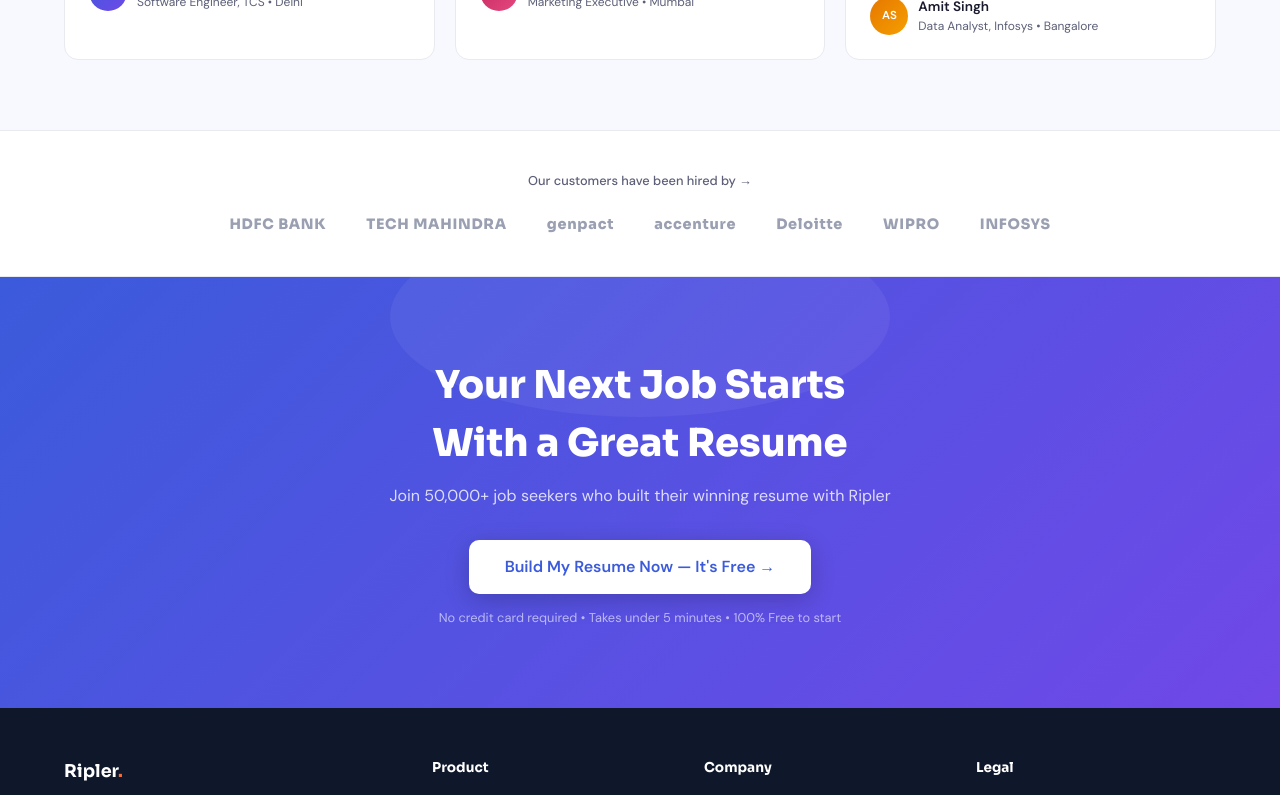
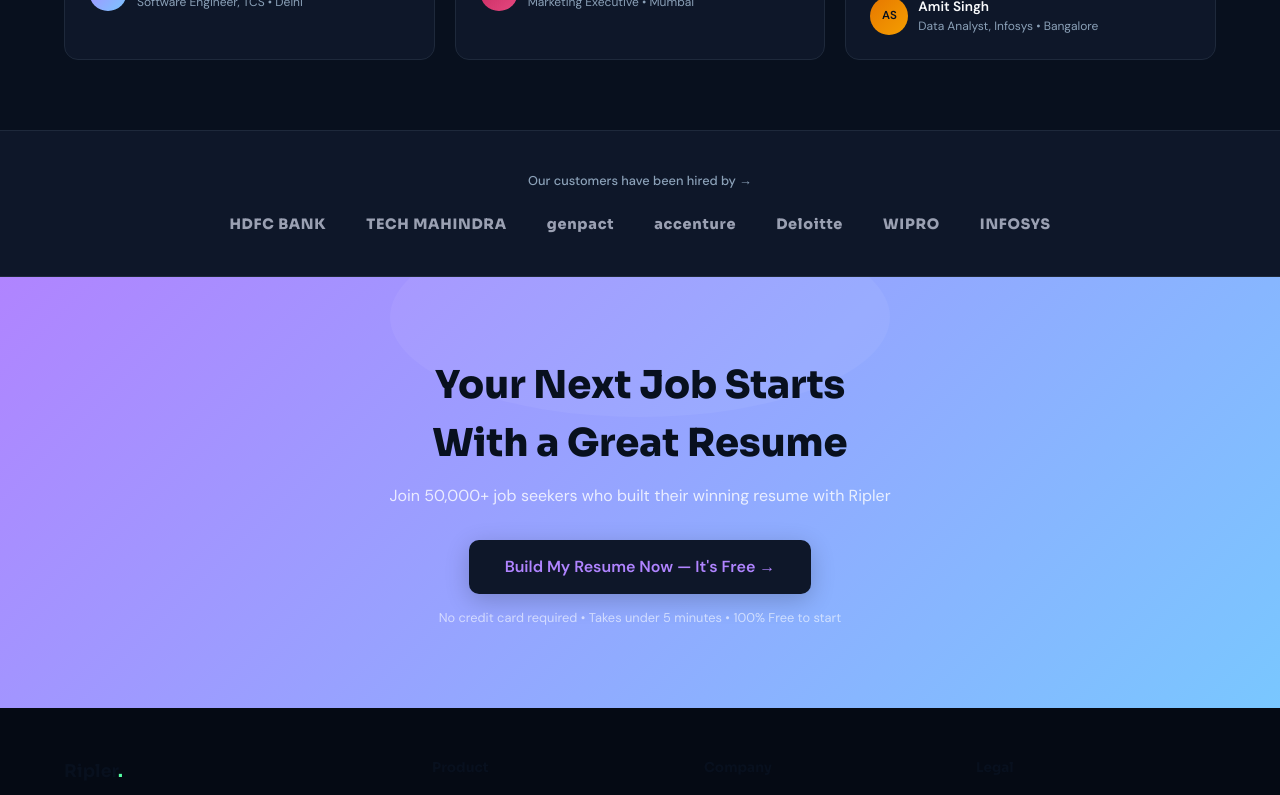
Before and after one commit to mrrohitt22-a11y/Ripler.Ai, a Next.js app: page / in a window 1280 px wide. Shown: the part 3360-4155 px from the top of the page. Built offline with nearby package versions, Linux system fonts and the light colour scheme; no server answers.

Commit message:
Dark Premium Aurora theme applied project-wide

```diff
--- a/src/app/globals.css
+++ b/src/app/globals.css
@@ -4,32 +4,32 @@
 
 @layer base {
   :root {
-    --background: 231 100% 98%; /* #F8F9FF */
-    --foreground: 240 28% 14%; /* #1A1A2E */
-    --card: 0 0% 100%;
-    --card-foreground: 240 28% 14%;
-    --popover: 0 0% 100%;
-    --popover-foreground: 240 28% 14%;
-    --primary: 228 69% 55%; /* #3B5BDB */
-    --primary-foreground: 0 0% 100%;
-    --secondary: 231 40% 95%; /* #EEF2FF */
-    --secondary-foreground: 228 69% 55%;
-    --muted: 230 20% 94%;
-    --muted-foreground: 233 13% 41%; /* #5C5F77 */
-    --accent: 16 100% 60%; /* #FF6B35 */
-    --accent-foreground: 0 0% 100%;
+    --background: 218 58% 8%; /* #08101E */
+    --foreground: 210 40% 98%; /* #F8FAFC */
+    --card: 220 49% 11%; /* #0E1729 */
+    --card-foreground: 210 40% 98%;
+    --popover: 220 49% 11%;
+    --popover-foreground: 210 40% 98%;
+    --primary: 261 100% 76%; /* #B084FF */
+    --primary-foreground: 218 58% 8%; /* Dark text on purple */
+    --secondary: 217 32% 15%;
+    --secondary-foreground: 261 100% 76%;
+    --muted: 220 39% 14%;
+    --muted-foreground: 211 25% 63%; /* #8BA1B8 */
+    --accent: 147 100% 67%; /* #56FFA4 */
+    --accent-foreground: 218 58% 8%;
     --destructive: 0 84.2% 60.2%;
     --destructive-foreground: 0 0% 98%;
-    --border: 225 21% 93%; /* #E8EAF0 */
-    --input: 225 21% 93%;
-    --ring: 228 69% 55%;
+    --border: 217 32% 17%; /* #1E293B */
+    --input: 217 32% 17%;
+    --ring: 261 100% 76%;
     --radius: 0.75rem;
 
-    --sidebar-background: 240 28% 14%;
-    --sidebar-foreground: 231 100% 98%;
-    --sidebar-primary: 228 69% 55%;
-    --sidebar-accent: 240 28% 20%;
-    --sidebar-border: 240 28% 25%;
+    --sidebar-background: 220 49% 11%;
+    --sidebar-foreground: 210 40% 98%;
+    --sidebar-primary: 261 100% 76%;
+    --sidebar-accent: 217 32% 17%;
+    --sidebar-border: 217 32% 17%;
   }
 }
 
--- a/src/app/landing.css
+++ b/src/app/landing.css
@@ -1,18 +1,18 @@
 *, *::before, *::after { box-sizing: border-box; margin: 0; padding: 0; }
 
 :root {
-  --blue: #3B5BDB;
-  --blue-light: #EEF2FF;
-  --blue-dark: #2F4AC2;
-  --purple: #7048E8;
-  --green: #2F9E44;
-  --text: #1A1A2E;
-  --muted: #5C5F77;
-  --border: #E8EAF0;
-  --bg: #F8F9FF;
-  --white: #FFFFFF;
-  --accent: #FF6B35;
-  --star: #F59F00;
+  --blue: #B084FF;
+  --blue-light: rgba(176, 132, 255, 0.1);
+  --blue-dark: #814DF4;
+  --purple: #79C7FF;
+  --green: #56FFA4;
+  --text: #F8FAFC;
+  --muted: #8BA1B8;
+  --border: #1E293B;
+  --bg: #08101E;
+  --white: #0E1729;
+  --accent: #56FFA4;
+  --star: #56FFA4;
 }
 
 html { scroll-behavior: smooth; }
@@ -26,7 +26,7 @@
 /* NAVBAR */
 nav {
   position: sticky; top: 0; z-index: 999;
-  background: rgba(255,255,255,0.95);
+  background: rgba(8, 16, 30, 0.85);
   backdrop-filter: blur(12px);
   border-bottom: 1px solid var(--border);
   padding: 0 5%;
@@ -34,7 +34,7 @@
   display: flex; align-items: center; justify-content: space-between;
   transition: box-shadow 0.3s;
 }
-nav.scrolled { box-shadow: 0 2px 20px rgba(59,91,219,0.08); }
+nav.scrolled { box-shadow: 0 2px 20px rgba(176,132,255,0.08); }
 .nav-logo {
   font-family: 'Sora', sans-serif;
   font-size: 1.15rem; font-weight: 700;
@@ -73,20 +73,20 @@
   grid-template-columns: 1fr 1fr;
   gap: 40px;
   align-items: center;
-  background: linear-gradient(160deg, #F8F9FF 0%, #EEF2FF 50%, #F3F0FF 100%);
+  background: linear-gradient(160deg, var(--bg) 0%, #0C1525 50%, #121E36 100%);
   position: relative; overflow: hidden;
 }
 .hero::before {
   content: '';
   position: absolute; top: -80px; right: -80px;
   width: 400px; height: 400px;
-  background: radial-gradient(circle, rgba(112,72,232,0.07) 0%, transparent 70%);
+  background: radial-gradient(circle, rgba(176,132,255,0.15) 0%, transparent 70%);
   border-radius: 50%; pointer-events: none;
 }
 .hero-left { position: relative; z-index: 2; }
 .hero-badge {
   display: inline-flex; align-items: center; gap: 6px;
-  background: var(--blue-light); border: 1px solid rgba(59,91,219,0.2);
+  background: var(--blue-light); border: 1px solid rgba(176,132,255,0.2);
   color: var(--blue); font-size: 0.78rem; font-weight: 600;
   padding: 5px 12px; border-radius: 20px; margin-bottom: 20px;
   letter-spacing: 0.02em;
@@ -118,11 +118,11 @@
 }
 .btn-primary {
   background: linear-gradient(135deg, var(--blue), var(--purple));
-  color: white; border: none; padding: 13px 28px;
+  color: #08101E; border: none; padding: 13px 28px;
   border-radius: 10px; font-size: 0.95rem; font-weight: 600;
   cursor: pointer; text-decoration: none;
   display: inline-flex; align-items: center; gap: 8px;
-  box-shadow: 0 4px 20px rgba(59,91,219,0.35);
+  box-shadow: 0 4px 20px rgba(176,132,255,0.35);
   transition: all 0.25s; font-family: 'DM Sans', sans-serif;
   position: relative; overflow: hidden;
 }
@@ -133,9 +133,9 @@
   transition: left 0.5s;
 }
 .btn-primary:hover::after { left: 100%; }
-.btn-primary:hover { transform: translateY(-2px); box-shadow: 0 8px 28px rgba(59,91,219,0.4); }
+.btn-primary:hover { transform: translateY(-2px); box-shadow: 0 8px 28px rgba(176,132,255,0.4); }
 .btn-outline {
-  background: white; color: var(--text);
+  background: var(--white); color: var(--text);
   border: 1.5px solid var(--border); padding: 13px 24px;
   border-radius: 10px; font-size: 0.95rem; font-weight: 600;
   cursor: pointer; text-decoration: none;
@@ -151,9 +151,9 @@
 .avatars span {
   width: 30px; height: 30px; border-radius: 50%;
   background: linear-gradient(135deg, var(--blue), var(--purple));
-  border: 2px solid white; margin-left: -8px;
+  border: 2px solid var(--white); margin-left: -8px;
   display: flex; align-items: center; justify-content: center;
-  font-size: 0.65rem; font-weight: 700; color: white;
+  font-size: 0.65rem; font-weight: 700; color: #08101E;
 }
 .avatars span:first-child { margin-left: 0; }
 .stars { color: var(--star); font-size: 0.88rem; }
@@ -163,18 +163,18 @@
   margin-top: 14px; font-size: 0.78rem; color: var(--muted);
 }
 .trustpilot-score {
-  background: #00B67A; color: white;
+  background: var(--green); color: #08101E; color: #08101E;
   padding: 3px 8px; border-radius: 4px; font-weight: 700;
   font-size: 0.75rem;
 }
-.tp-stars { color: #00B67A; }
+.tp-stars { color: var(--green); }
 
 /* RESUME MOCKUP */
 .hero-right { display: flex; justify-content: center; align-items: center; position: relative; }
 .resume-card {
-  background: white;
+  background: var(--white);
   border-radius: 12px;
-  box-shadow: 0 20px 60px rgba(59,91,219,0.15), 0 4px 20px rgba(0,0,0,0.08);
+  box-shadow: 0 20px 60px rgba(176,132,255,0.15), 0 4px 20px rgba(0,0,0,0.08);
   width: 280px; padding: 20px;
   animation: floatCard 4s ease-in-out infinite;
   position: relative;
@@ -186,7 +186,7 @@
 .ats-badge {
   position: absolute; top: -14px; right: -14px;
   background: linear-gradient(135deg, #2F9E44, #40C057);
-  color: white; border-radius: 20px;
+  color: #08101E; border-radius: 20px;
   padding: 5px 12px; font-size: 0.72rem; font-weight: 700;
   box-shadow: 0 4px 12px rgba(47,158,68,0.4);
   white-space: nowrap;
@@ -224,7 +224,7 @@
 }
 .floating-chip {
   position: absolute;
-  background: white; border-radius: 10px;
+  background: var(--white); border-radius: 10px;
   padding: 8px 12px; font-size: 0.72rem; font-weight: 600;
   box-shadow: 0 4px 16px rgba(0,0,0,0.12);
   display: flex; align-items: center; gap: 6px;
@@ -264,7 +264,7 @@
 
 /* RESULTS SECTION */
 .results-section {
-  background: white;
+  background: var(--white);
   display: grid; grid-template-columns: 1fr 1fr;
   gap: 60px; align-items: center;
 }
@@ -287,13 +287,13 @@
 .choose-btn {
   display: inline-flex; align-items: center; gap: 8px;
   background: linear-gradient(135deg, var(--blue), var(--purple));
-  color: white; border: none; padding: 14px 28px;
+  color: #08101E; border: none; padding: 14px 28px;
   border-radius: 10px; font-size: 0.95rem; font-weight: 600;
   cursor: pointer; font-family: 'DM Sans', sans-serif;
-  box-shadow: 0 4px 20px rgba(59,91,219,0.3);
+  box-shadow: 0 4px 20px rgba(176,132,255,0.3);
   transition: all 0.25s; text-decoration: none;
 }
-.choose-btn:hover { transform: translateY(-2px); box-shadow: 0 8px 28px rgba(59,91,219,0.4); }
+.choose-btn:hover { transform: translateY(-2px); box-shadow: 0 8px 28px rgba(176,132,255,0.4); }
 .result-header { display: flex; justify-content: space-between; align-items: flex-end; margin-bottom: 20px; }
 .result-header p { font-size: 0.82rem; color: var(--muted); max-width: none; margin: 0; }
 
@@ -305,12 +305,12 @@
   gap: 20px;
 }
 .feature-card {
-  background: white; border-radius: 14px;
+  background: var(--white); border-radius: 14px;
   border: 1px solid var(--border);
   overflow: hidden; cursor: pointer;
   transition: all 0.3s;
 }
-.feature-card:hover { border-color: rgba(59,91,219,0.3); box-shadow: 0 8px 30px rgba(59,91,219,0.1); transform: translateY(-4px); }
+.feature-card:hover { border-color: rgba(176,132,255,0.3); box-shadow: 0 8px 30px rgba(176,132,255,0.1); transform: translateY(-4px); }
 .feature-card-img {
   height: 150px;
   display: flex; align-items: center; justify-content: center;
@@ -320,14 +320,14 @@
 }
 .feature-card-img::after {
   content: ''; position: absolute; inset: 0;
-  background: linear-gradient(135deg, rgba(59,91,219,0.04), rgba(112,72,232,0.06));
+  background: linear-gradient(135deg, rgba(176,132,255,0.04), rgba(112,72,232,0.06));
 }
 .feature-card-body { padding: 16px 18px; }
 .feature-card-body h4 { font-family: 'Sora', sans-serif; font-weight: 700; font-size: 0.9rem; margin-bottom: 4px; }
 .feature-card-body p { font-size: 0.8rem; color: var(--muted); line-height: 1.5; }
 
 /* TEMPLATES */
-.templates-section { background: white; }
+.templates-section { background: var(--white); }
 .templates-row { display: flex; justify-content: space-between; align-items: center; margin-bottom: 28px; }
 .templates-row h2 { margin-bottom: 0; }
 .template-grid {
@@ -343,7 +343,7 @@
   overflow: hidden; position: relative;
   transition: all 0.3s;
 }
-.template-card:hover { border-color: var(--blue); box-shadow: 0 8px 30px rgba(59,91,219,0.15); }
+.template-card:hover { border-color: var(--blue); box-shadow: 0 8px 30px rgba(176,132,255,0.15); }
 .template-card:hover .template-overlay { opacity: 1; }
 .template-inner { flex: 1; padding: 14px; }
 .t-header { display: flex; gap: 8px; align-items: center; margin-bottom: 10px; }
@@ -358,19 +358,19 @@
 .t-body-lines { margin-top: 8px; }
 .t-divider { height: 1.5px; background: var(--border); margin: 8px 0; }
 .template-label {
-  background: white; padding: 8px 14px;
+  background: var(--white); padding: 8px 14px;
   border-top: 1px solid var(--border);
   font-size: 0.75rem; font-weight: 600; color: var(--muted);
 }
 .template-overlay {
   position: absolute; inset: 0;
-  background: rgba(59,91,219,0.88);
+  background: rgba(176,132,255,0.88);
   display: flex; align-items: center; justify-content: center;
   opacity: 0; transition: opacity 0.25s;
   border-radius: 10px;
 }
 .template-overlay button {
-  background: white; color: var(--blue);
+  background: var(--white); color: var(--blue);
   border: none; padding: 10px 20px; border-radius: 8px;
   font-weight: 700; font-size: 0.85rem; cursor: pointer;
   font-family: 'DM Sans', sans-serif;
@@ -387,7 +387,7 @@
 }
 .stat-num {
   font-family: 'Sora', sans-serif;
-  font-size: 2.2rem; font-weight: 800; color: white;
+  font-size: 2.2rem; font-weight: 800; color: #08101E;
   margin-bottom: 4px;
 }
 .stat-num span { color: #7C8CF8; }
@@ -400,11 +400,11 @@
   gap: 20px;
 }
 .testimonial-card {
-  background: white; border-radius: 14px;
+  background: var(--white); border-radius: 14px;
   padding: 24px; border: 1px solid var(--border);
   transition: all 0.3s;
 }
-.testimonial-card:hover { box-shadow: 0 8px 30px rgba(59,91,219,0.1); transform: translateY(-3px); }
+.testimonial-card:hover { box-shadow: 0 8px 30px rgba(176,132,255,0.1); transform: translateY(-3px); }
 .test-stars { color: var(--star); font-size: 0.9rem; margin-bottom: 12px; }
 .test-text { font-size: 0.88rem; color: var(--muted); line-height: 1.7; margin-bottom: 16px; font-style: italic; }
 .test-author { display: flex; align-items: center; gap: 10px; }
@@ -412,7 +412,7 @@
   width: 38px; height: 38px; border-radius: 50%;
   background: linear-gradient(135deg, var(--blue), var(--purple));
   display: flex; align-items: center; justify-content: center;
-  font-size: 0.72rem; font-weight: 700; color: white;
+  font-size: 0.72rem; font-weight: 700; color: #08101E;
   flex-shrink: 0;
 }
 .test-name { font-weight: 700; font-size: 0.85rem; }
@@ -420,7 +420,7 @@
 
 /* COMPANIES */
 .companies-section {
-  background: white; padding: 40px 5%; text-align: center;
+  background: var(--white); padding: 40px 5%; text-align: center;
   border-top: 1px solid var(--border); border-bottom: 1px solid var(--border);
 }
 .companies-label { font-size: 0.8rem; color: var(--muted); margin-bottom: 24px; font-weight: 500; }
@@ -452,11 +452,11 @@
 .cta-section h2 {
   font-family: 'Sora', sans-serif;
   font-size: clamp(1.8rem, 3vw, 2.5rem);
-  font-weight: 800; color: white; margin-bottom: 12px;
+  font-weight: 800; color: #08101E; margin-bottom: 12px;
 }
 .cta-section p { color: rgba(255,255,255,0.8); margin-bottom: 32px; font-size: 1rem; }
 .btn-white {
-  background: white; color: var(--blue);
+  background: var(--white); color: var(--blue);
   border: none; padding: 15px 36px; border-radius: 10px;
   font-size: 1rem; font-weight: 700; cursor: pointer;
   font-family: 'DM Sans', sans-serif;
@@ -469,7 +469,7 @@
 
 /* FOOTER */
 footer {
-  background: #0F172A; color: rgba(255,255,255,0.7);
+  background: #050A14; color: rgba(255,255,255,0.7);
   padding: 50px 5% 28px;
 }
 .footer-grid {
@@ -478,13 +478,13 @@
 }
 .footer-logo-text {
   font-family: 'Sora', sans-serif; font-size: 1.1rem; font-weight: 700;
-  color: white; margin-bottom: 8px; display: block;
+  color: #08101E; margin-bottom: 8px; display: block;
 }
 .footer-tagline { font-size: 0.82rem; line-height: 1.6; margin-bottom: 16px; }
-.footer-h { font-family: 'Sora', sans-serif; font-weight: 700; color: white; font-size: 0.85rem; margin-bottom: 14px; }
+.footer-h { font-family: 'Sora', sans-serif; font-weight: 700; color: #08101E; font-size: 0.85rem; margin-bottom: 14px; }
 .footer-links { list-style: none; display: flex; flex-direction: column; gap: 8px; }
 .footer-links a { color: rgba(255,255,255,0.6); text-decoration: none; font-size: 0.82rem; transition: color 0.2s; }
-.footer-links a:hover { color: white; }
+.footer-links a:hover { color: #08101E; }
 .footer-bottom {
   border-top: 1px solid rgba(255,255,255,0.1); padding-top: 20px;
   display: flex; justify-content: space-between; align-items: center;
@@ -509,7 +509,7 @@
 }
 .modal-overlay.open { opacity: 1; pointer-events: all; }
 .modal {
-  background: white; border-radius: 20px; padding: 40px;
+  background: var(--white); border-radius: 20px; padding: 40px;
   width: 420px; max-width: 90%;
   box-shadow: 0 24px 80px rgba(0,0,0,0.2);
   transform: translateY(20px) scale(0.97);
@@ -527,7 +527,7 @@
   cursor: pointer; color: var(--muted); border: none; background: none;
   font-family: 'DM Sans', sans-serif; transition: all 0.2s;
 }
-.modal-tab.active { background: white; color: var(--blue); box-shadow: 0 1px 6px rgba(0,0,0,0.1); }
+.modal-tab.active { background: var(--white); color: var(--blue); box-shadow: 0 1px 6px rgba(0,0,0,0.1); }
 .modal-input-group { margin-bottom: 14px; }
 .modal-input-group label { font-size: 0.82rem; font-weight: 600; margin-bottom: 5px; display: block; }
 .modal-input-group input {
@@ -539,12 +539,12 @@
 .modal-submit {
   width: 100%; padding: 13px; border-radius: 10px;
   background: linear-gradient(135deg, var(--blue), var(--purple));
-  color: white; border: none; font-size: 0.95rem; font-weight: 700;
+  color: #08101E; border: none; font-size: 0.95rem; font-weight: 700;
   cursor: pointer; font-family: 'DM Sans', sans-serif;
-  box-shadow: 0 4px 16px rgba(59,91,219,0.3);
+  box-shadow: 0 4px 16px rgba(176,132,255,0.3);
   transition: all 0.25s; margin-top: 6px;
 }
-.modal-submit:hover { transform: translateY(-1px); box-shadow: 0 6px 22px rgba(59,91,219,0.4); }
+.modal-submit:hover { transform: translateY(-1px); box-shadow: 0 6px 22px rgba(176,132,255,0.4); }
 .modal-close {
   position: absolute; top: 16px; right: 18px;
   background: none; border: none; font-size: 1.3rem;
```
Also changed, not shown: src/app/builder/page.tsx (+11 -11 lines), src/components/resume/ResumeForm.tsx (+8 -8 lines).
